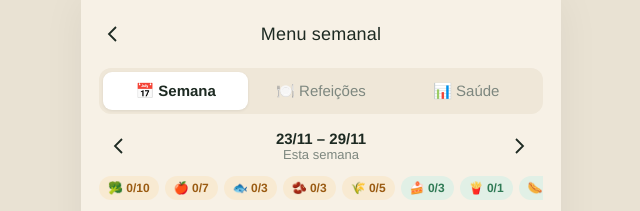
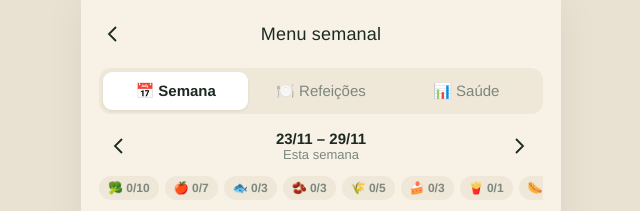
Before and after one commit to cssra1-iscte/My-Home-App, a plain HTML site: page index.html in a window 1280 px wide. Both pictures are taken after a click on the button "Menu". Shown: the top 211 px of the page, 319-959 px from the left. Drawn offline with Linux system fonts and the light colour scheme.

Commit message:
Only count max targets when the week has meals; show met breakdown
Co-Authored-By: Claude Opus 5.5 <noreply@anthropic.com>
Claude-Session: https://claude.ai/code/session_01UbGPGPLtSXCFb8C9NXzsz1

```diff
--- a/index.html
+++ b/index.html
@@ -102,6 +102,7 @@
   .st{font-size:11px;padding:2px 8px;border-radius:999px;font-weight:600}
   .st.ok{background:#e1f0e6;color:var(--ok)}
   .st.due{background:#f8ead2;color:#9a5b12}
+  .st:not(.ok):not(.due):not(.late){background:var(--soft);color:var(--muted)}
   .st.late{background:#f6dcd8;color:var(--danger)}
   .seg{display:grid;grid-template-columns:1fr 1fr;background:var(--soft);border-radius:12px;padding:4px;margin-bottom:12px}
   .seg button{border:none;background:none;font:inherit;padding:10px;border-radius:9px;cursor:pointer;color:var(--muted)}
@@ -441,7 +442,10 @@ function weekStats(w){
   return { c, n:ms.length, plan:plan.length,
     semDoce: plan.filter(d=>!ms.some(x=>x.d===d && x.r.tags.includes('doce'))).length,
     kcal: kd.length ? kd.reduce((a,b)=>a+b,0)/kd.length : 0,
-    ok: MET.filter(m=>metState(m,c[m.k])==='ok').length };
+    // max targets only count once something is planned
+    okMin: MET.filter(m=>m.dir==='min' && metState(m,c[m.k])==='ok').length,
+    okMax: ms.length ? MET.filter(m=>m.dir==='max' && metState(m,c[m.k])==='ok').length : 0,
+    get ok(){ return this.okMin + this.okMax; } };
 }
 // ok | due (min not reached) | late (max exceeded)
 const metState = (m,v) => m.dir==='min' ? (v>=metaOf(m)?'ok':'due') : (v<=metaOf(m)?'ok':'late');
@@ -487,7 +491,7 @@ function vMenu(){
 
 function menuSemana(){
   const st = weekStats(mWeek);
-  const pills = `<div class="chips" data-go-saude style="cursor:pointer">${MET.map(m=>{ const v=st.c[m.k], s=metState(m,v);
+  const pills = `<div class="chips" data-go-saude style="cursor:pointer">${MET.map(m=>{ const v=st.c[m.k], s=st.n?metState(m,v):'';
     return `<span class="st ${s}" style="white-space:nowrap;padding:5px 9px;font-size:12px">${m.e} ${v}/${metaOf(m)}</span>`; }).join('')}</div>`;
   const days = weekDays(mWeek).map((d,i)=>{ const day=S.menu[d]||{};
     const ms = S.slots.flatMap(s=>(day[s]||[]).map(meal).filter(Boolean));
@@ -539,7 +543,8 @@ function menuSaude(){
     <text x="${W-8}" y="${y(meta)-4}" text-anchor="end" style="fill:var(--ink)">meta ${meta}</text>`;
 
   return `<div class="kpis">
-      <div class="kpi dark"><div class="l">Metas cumpridas</div><div class="v">${st.ok} / ${MET.length}</div></div>
+      <div class="kpi dark"><div class="l">Metas cumpridas</div><div class="v">${st.ok} / ${MET.length}</div>
+        <div class="l" style="margin-top:4px">Atingidas ${st.okMin}/${MET.filter(m=>m.dir==='min').length} · No limite ${st.okMax}/${MET.filter(m=>m.dir==='max').length}</div></div>
       <div class="kpi"><div class="l">🍰 Dias sem doces</div><div class="v">${st.semDoce} <span class="qty" style="font-weight:400">de ${st.plan}</span></div></div>
       <div class="kpi"><div class="l">🍽️ Refeições planeadas</div><div class="v">${st.n}</div></div>
       <div class="kpi"><div class="l">🔥 Média kcal / dia</div><div class="v">${st.kcal?Math.round(st.kcal):'—'}</div></div>
```
